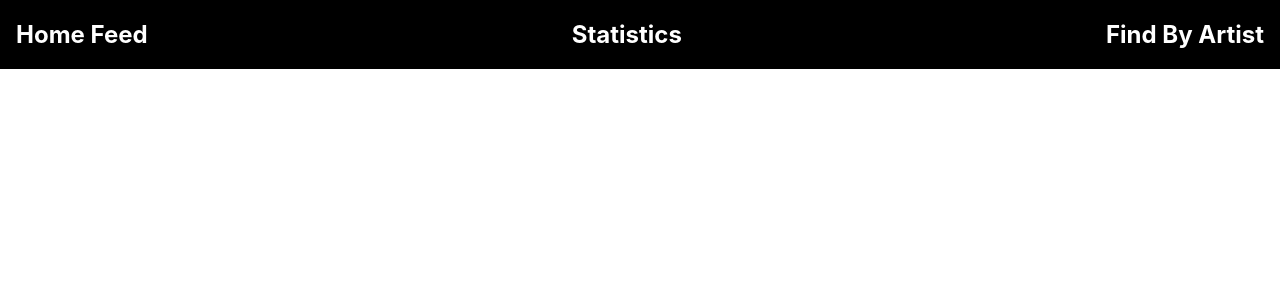
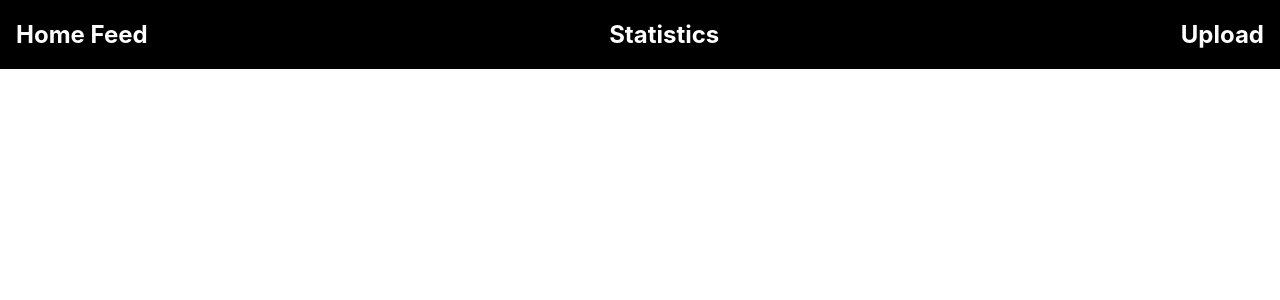
Before and after one commit to MadisonEvans94/project-2-picshare, a React (Create React App) app: page /find-by-user in a window 1280 px wide. Shown: the top 300 px of the page. Built offline with nearby package versions, Linux system fonts and the light colour scheme; no server answers.

Commit message:
changed page name to upload page

```diff
--- a/src/App.js
+++ b/src/App.js
@@ -1,24 +1,20 @@
-import  {useState, useEffect} from "react"
+import { useState, useEffect } from "react";
 import "./App.css";
 import Nav from "./components/Nav/Nav";
 import Home from "./pages/Home/Home";
 import Statistics from "./pages/Statistics/Statistics";
-import FindByUser from "./pages/FindByUser/FindByUser";
+import UploadPage from "./pages/UploadPage/UploadPage";
 import { BrowserRouter as Router } from "react-router-dom";
 import { Routes, Route } from "react-router-dom";
 
 function App() {
+	const [masterList, setMasterList] = useState([]);
 
-
-const [masterList, setMasterList] = useState([])
-
-useEffect (() => {
-	fetch("http://localhost:3200/items")
-	.then(res => res.json())
-	.then(data => setMasterList(data))
-},[])
-
-
+	useEffect(() => {
+		fetch("http://localhost:3200/items")
+			.then((res) => res.json())
+			.then((data) => setMasterList(data));
+	}, []);
 
 	return (
 		<>
@@ -27,7 +23,7 @@ useEffect (() => {
 
 				<Routes>
 					<Route exact path="/" element={<Home masterList={masterList} />} />
-					<Route path="/find-by-user" element={<FindByUser />} />
+					<Route path="/find-by-user" element={<UploadPage />} />
 					<Route path="/statistics" element={<Statistics />} />
 				</Routes>
 			</Router>
--- a/src/components/Nav/Nav.jsx
+++ b/src/components/Nav/Nav.jsx
@@ -11,8 +11,8 @@ const Nav = () => {
 			<Link to="/statistics">
 				<h2>Statistics</h2>
 			</Link>
-			<Link to="/find-by-artist">
-				<h2>Find By Artist</h2>
+			<Link to="/upload">
+				<h2>Upload</h2>
 			</Link>
 		</div>
 	);
--- a/src/pages/FindByUser/FindByUser.jsx
+++ /dev/null
@@ -1,7 +0,0 @@
-import React from "react";
-
-const FindByUser = () => {
-	return <div>FindByUser</div>;
-};
-
-export default FindByUser;
--- /dev/null
+++ b/src/pages/UploadPage/UploadPage.jsx
@@ -0,0 +1,7 @@
+import React from "react";
+
+const UploadPage = () => {
+	return <div>Upload</div>;
+};
+
+export default UploadPage;
```
Also changed, not shown: src/pages/UploadPage/UploadPage.css (added).
